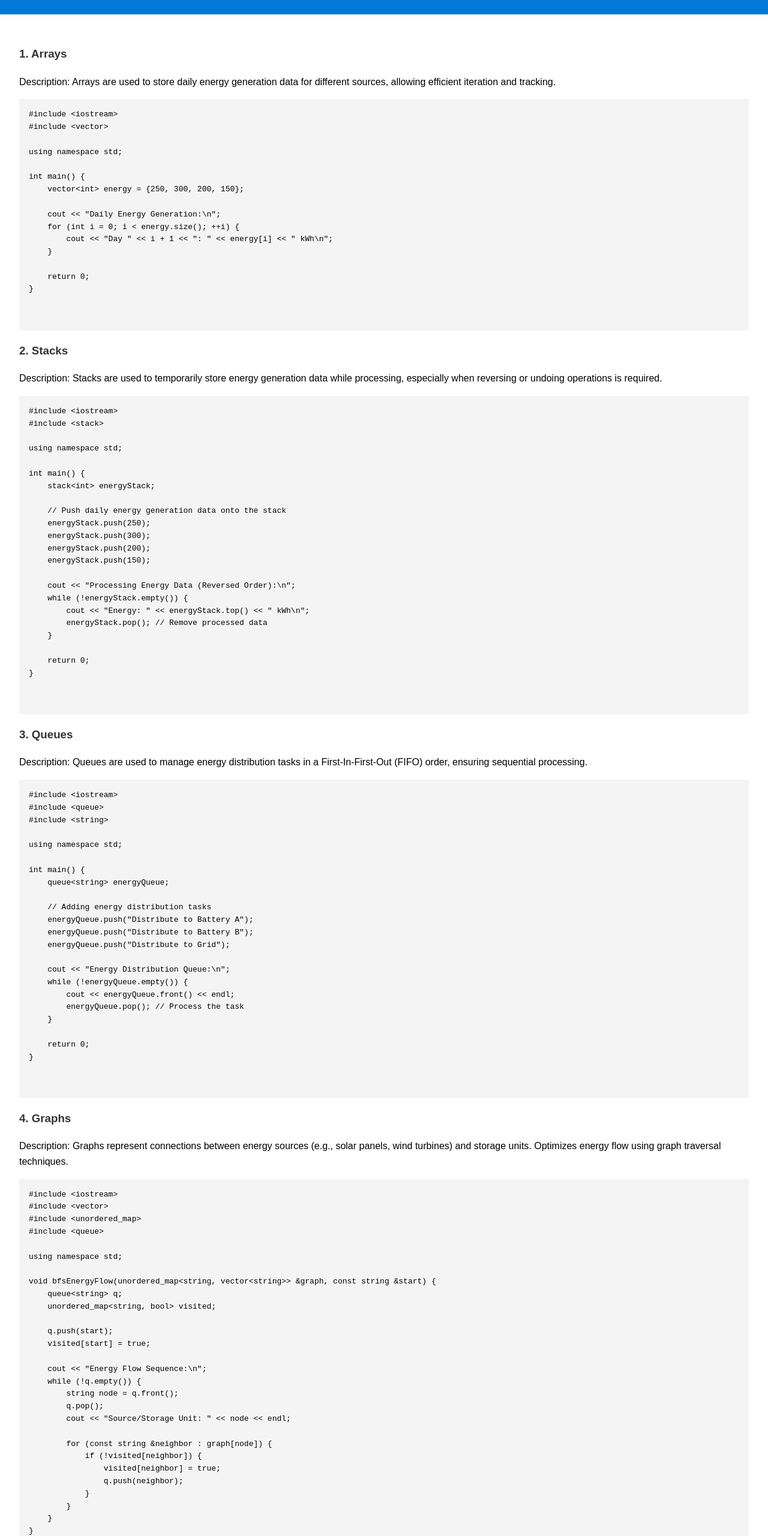
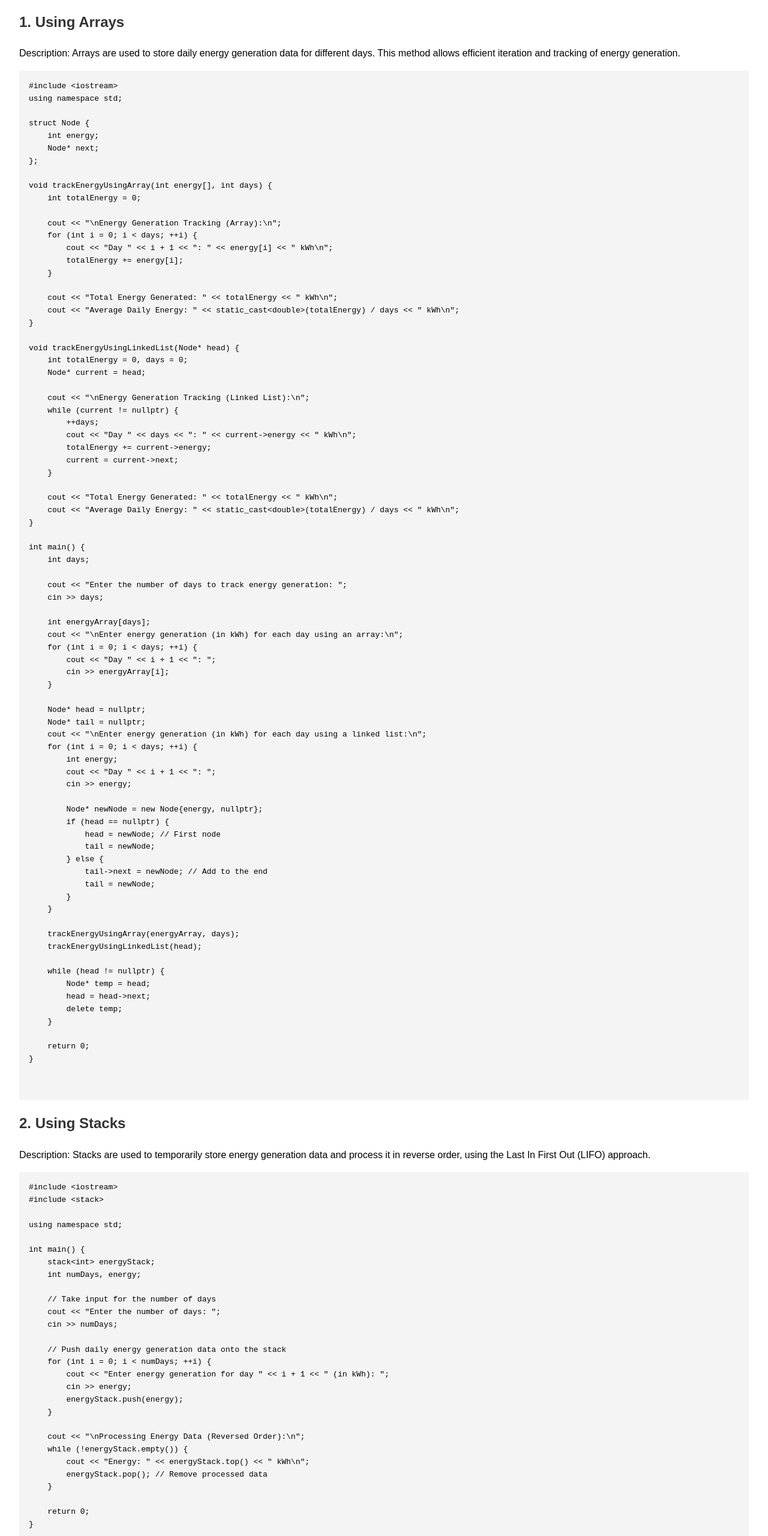
Before and after one commit to Maitripatil1407/Maitripatil1407.github.io, a plain HTML site: page codeimpl.html in a window 1280 px wide. Shown: the part 160-2721 px from the top of the page at 60% size. Drawn offline with Linux system fonts and the light colour scheme.

Commit message:
Update codeimpl.html

```diff
--- a/codeimpl.html
+++ b/codeimpl.html
@@ -3,7 +3,7 @@
 <head>
     <meta charset="UTF-8">
     <meta name="viewport" content="width=device-width, initial-scale=1.0">
-    <title>Business Case: Energy Generation Tracking</title>
+    <title>Energy Tracking System</title>
     <style>
         body {
             font-family: Arial, sans-serif;
@@ -32,24 +32,87 @@
 </head>
 <body>
     <header>
-        <h1>Business Case</h1>
-        <h2>Energy Generation Tracking</h2>
+        <h1>Energy Tracking System</h1>
     </header>
     <section>
-        <h3>1. Arrays</h3>
-        <p>Description: Arrays are used to store daily energy generation data for different sources, allowing efficient iteration and tracking.</p>
+        <h2>1. Using Arrays</h2>
+        <p>Description: Arrays are used to store daily energy generation data for different days. This method allows efficient iteration and tracking of energy generation.</p>
         <pre>
 <code>#include &lt;iostream&gt;
-#include &lt;vector&gt;
-
 using namespace std;
 
+struct Node {
+    int energy;
+    Node* next;
+};
+
+void trackEnergyUsingArray(int energy[], int days) {
+    int totalEnergy = 0;
+
+    cout &lt;&lt; "\nEnergy Generation Tracking (Array):\n";
+    for (int i = 0; i &lt; days; ++i) {
+        cout &lt;&lt; "Day " &lt;&lt; i + 1 &lt;&lt; ": " &lt;&lt; energy[i] &lt;&lt; " kWh\n";
+        totalEnergy += energy[i];
+    }
+
+    cout &lt;&lt; "Total Energy Generated: " &lt;&lt; totalEnergy &lt;&lt; " kWh\n";
+    cout &lt;&lt; "Average Daily Energy: " &lt;&lt; static_cast&lt;double&gt;(totalEnergy) / days &lt;&lt; " kWh\n";
+}
+
+void trackEnergyUsingLinkedList(Node* head) {
+    int totalEnergy = 0, days = 0;
+    Node* current = head;
+
+    cout &lt;&lt; "\nEnergy Generation Tracking (Linked List):\n";
+    while (current != nullptr) {
+        ++days;
+        cout &lt;&lt; "Day " &lt;&lt; days &lt;&lt; ": " &lt;&lt; current-&gt;energy &lt;&lt; " kWh\n";
+        totalEnergy += current-&gt;energy;
+        current = current-&gt;next;
+    }
+
+    cout &lt;&lt; "Total Energy Generated: " &lt;&lt; totalEnergy &lt;&lt; " kWh\n";
+    cout &lt;&lt; "Average Daily Energy: " &lt;&lt; static_cast&lt;double&gt;(totalEnergy) / days &lt;&lt; " kWh\n";
+}
+
 int main() {
-    vector&lt;int&gt; energy = {250, 300, 200, 150};
+    int days;
 
-    cout &lt;&lt; "Daily Energy Generation:\n";
-    for (int i = 0; i < energy.size(); ++i) {
-        cout &lt;&lt; "Day " &lt;&lt; i + 1 &lt;&lt; ": " &lt;&lt; energy[i] &lt;&lt; " kWh\n";
+    cout &lt;&lt; "Enter the number of days to track energy generation: ";
+    cin &gt;&gt; days;
+
+    int energyArray[days];
+    cout &lt;&lt; "\nEnter energy generation (in kWh) for each day using an array:\n";
+    for (int i = 0; i &lt; days; ++i) {
+        cout &lt;&lt; "Day " &lt;&lt; i + 1 &lt;&lt; ": ";
+        cin &gt;&gt; energyArray[i];
+    }
+
+    Node* head = nullptr;
+    Node* tail = nullptr;
+    cout &lt;&lt; "\nEnter energy generation (in kWh) for each day using a linked list:\n";
+    for (int i = 0; i &lt; days; ++i) {
+        int energy;
+        cout &lt;&lt; "Day " &lt;&lt; i + 1 &lt;&lt; ": ";
+        cin &gt;&gt; energy;
+
+        Node* newNode = new Node{energy, nullptr};
+        if (head == nullptr) {
+            head = newNode; // First node
+            tail = newNode;
+        } else {
+            tail-&gt;next = newNode; // Add to the end
+            tail = newNode;
+        }
+    }
+
+    trackEnergyUsingArray(energyArray, days);
+    trackEnergyUsingLinkedList(head);
+
+    while (head != nullptr) {
+        Node* temp = head;
+        head = head-&gt;next;
+        delete temp;
     }
 
     return 0;
@@ -57,8 +120,8 @@ int main() {
         </code>
         </pre>
 
-        <h3>2. Stacks</h3>
-        <p>Description: Stacks are used to temporarily store energy generation data while processing, especially when reversing or undoing operations is required.</p>
+        <h2>2. Using Stacks</h2>
+        <p>Description: Stacks are used to temporarily store energy generation data and process it in reverse order, using the Last In First Out (LIFO) approach.</p>
         <pre>
 <code>#include &lt;iostream&gt;
 #include &lt;stack&gt;
@@ -67,14 +130,20 @@ using namespace std;
 
 int main() {
     stack&lt;int&gt; energyStack;
+    int numDays, energy;
+
+    // Take input for the number of days
+    cout &lt;&lt; "Enter the number of days: ";
+    cin &gt;&gt; numDays;
 
     // Push daily energy generation data onto the stack
-    energyStack.push(250);
-    energyStack.push(300);
-    energyStack.push(200);
-    energyStack.push(150);
+    for (int i = 0; i &lt; numDays; ++i) {
+        cout &lt;&lt; "Enter energy generation for day " &lt;&lt; i + 1 &lt;&lt; " (in kWh): ";
+        cin &gt;&gt; energy;
+        energyStack.push(energy);
+    }
 
-    cout &lt;&lt; "Processing Energy Data (Reversed Order):\n";
+    cout &lt;&lt; "\nProcessing Energy Data (Reversed Order):\n";
     while (!energyStack.empty()) {
         cout &lt;&lt; "Energy: " &lt;&lt; energyStack.top() &lt;&lt; " kWh\n";
         energyStack.pop(); // Remove processed data
@@ -84,113 +153,6 @@ int main() {
 }
         </code>
         </pre>
-
-        <h3>3. Queues</h3>
-        <p>Description: Queues are used to manage energy distribution tasks in a First-In-First-Out (FIFO) order, ensuring sequential processing.</p>
-        <pre>
-<code>#include &lt;iostream&gt;
-#include &lt;queue&gt;
-#include &lt;string&gt;
-
-using namespace std;
-
-int main() {
-    queue&lt;string&gt; energyQueue;
-
-    // Adding energy distribution tasks
-    energyQueue.push("Distribute to Battery A");
-    energyQueue.push("Distribute to Battery B");
-    energyQueue.push("Distribute to Grid");
-
-    cout &lt;&lt; "Energy Distribution Queue:\n";
-    while (!energyQueue.empty()) {
-        cout &lt;&lt; energyQueue.front() &lt;&lt; endl;
-        energyQueue.pop(); // Process the task
-    }
-
-    return 0;
-}
-        </code>
-        </pre>
-
-        <h3>4. Graphs</h3>
-        <p>Description: Graphs represent connections between energy sources (e.g., solar panels, wind turbines) and storage units. Optimizes energy flow using graph traversal techniques.</p>
-        <pre>
-<code>#include &lt;iostream&gt;
-#include &lt;vector&gt;
-#include &lt;unordered_map&gt;
-#include &lt;queue&gt;
-
-using namespace std;
-
-void bfsEnergyFlow(unordered_map&lt;string, vector&lt;string&gt;&gt; &graph, const string &start) {
-    queue&lt;string&gt; q;
-    unordered_map&lt;string, bool&gt; visited;
-
-    q.push(start);
-    visited[start] = true;
-
-    cout &lt;&lt; "Energy Flow Sequence:\n";
-    while (!q.empty()) {
-        string node = q.front();
-        q.pop();
-        cout &lt;&lt; "Source/Storage Unit: " &lt;&lt; node &lt;&lt; endl;
-
-        for (const string &neighbor : graph[node]) {
-            if (!visited[neighbor]) {
-                visited[neighbor] = true;
-                q.push(neighbor);
-            }
-        }
-    }
-}
-
-int main() {
-    unordered_map&lt;string, vector&lt;string&gt;&gt; graph = {
-        {"SolarPanel", {"Battery1", "Battery2"}},
-        {"Battery1", {"Grid"}},
-        {"Battery2", {"Grid"}},
-        {"Grid", {}}
-    };
-
-    bfsEnergyFlow(graph, "SolarPanel");
-
-    return 0;
-}
-        </code>
-        </pre>
-
-        <h3>5. Dynamic Programming</h3>
-        <p>Description: Dynamic Programming is used to optimize energy usage by determining the maximum energy storage achievable without exceeding storage capacity.</p>
-        <pre>
-<code>#include &lt;iostream&gt;
-#include &lt;vector&gt;
-
-using namespace std;
-
-int maxEnergyStorage(vector&lt;int&gt; &energy, int capacity) {
-    vector&lt;int&gt; dp(capacity + 1, 0);
-
-    for (int e : energy) {
-        for (int j = capacity; j &gt;= e; --j) {
-            dp[j] = max(dp[j], dp[j - e] + e);
-        }
-    }
-
-    return dp[capacity];
-}
-
-int main() {
-    vector&lt;int&gt; energy = {250, 300, 150, 200}; // Energy in kWh
-    int capacity = 500; // Storage capacity in kWh
-
-    int result = maxEnergyStorage(energy, capacity);
-    cout &lt;&lt; "Maximum energy storage achievable: " &lt;&lt; result &lt;&lt; " kWh\n";
-
-    return 0;
-}
-        </code>
-        </pre>
     </section>
 </body>
 </html>
```
